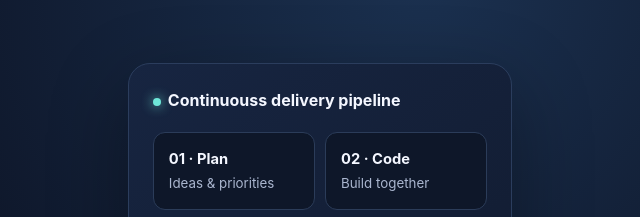
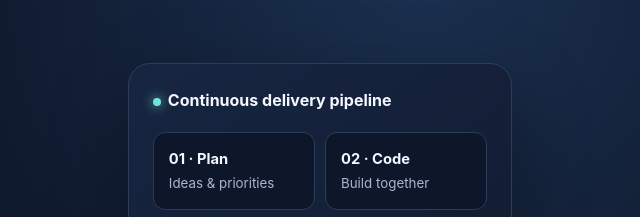
Before and after one commit to kawsallyanslt/testing, a plain HTML site: page index.html in a window 1280 px wide. Shown: the part 125-342 px from the top of the page, 601-1241 px from the left. Drawn offline with Linux system fonts and the light colour scheme.

Commit message:
Update index.html

```diff
--- a/index.html
+++ b/index.html
@@ -45,7 +45,7 @@ h2{font-size:2rem;letter-spacing:-.04em;margin:0}.section-head p{color:var(--mut
       <div class="actions"><a class="btn primary" href="#lifecycle">Explore the lifecycle ↓</a><a class="btn secondary" href="#tools">Explore tools</a></div>
     </div>
     <div class="pipeline">
-      <h3><span class="dot"></span>Continuouss delivery pipeline</h3>
+      <h3><span class="dot"></span>Continuous delivery pipeline</h3>
       <div class="steps">
         <div class="step"><b>01 · Plan</b><small>Ideas & priorities</small></div>
         <div class="step"><b>02 · Code</b><small>Build together</small></div>
```
